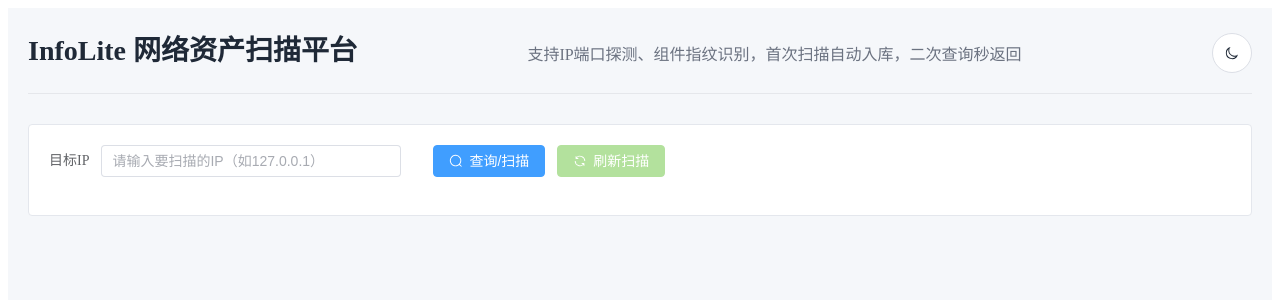
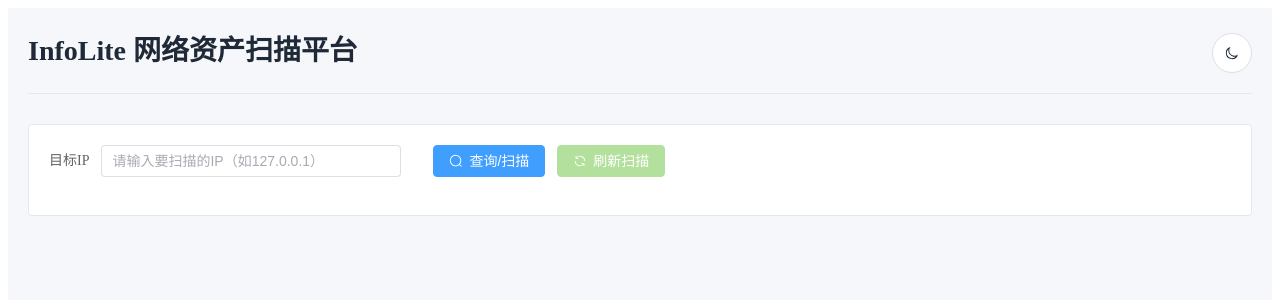
Before and after one commit to czheisenberg/InfoLite, a Vue app in the folder frontend/infolite-frontend/: page / in a window 1280 px wide. Shown: the top 300 px of the page. Built offline with nearby package versions, Linux system fonts and the light colour scheme.

Commit message:
feat: "1"

```diff
--- a/frontend/infolite-frontend/src/views/AssetScan.vue
+++ b/frontend/infolite-frontend/src/views/AssetScan.vue
@@ -3,7 +3,7 @@
     <!-- 页面头部 -->
     <div class="page-header">
       <h1 class="page-title">InfoLite 网络资产扫描平台</h1>
-      <p class="page-desc">支持IP端口探测、组件指纹识别，首次扫描自动入库，二次查询秒返回</p>
+      <!-- <p class="page-desc">支持IP端口探测、组件指纹识别，首次扫描自动入库，二次查询秒返回</p> -->
 
       <el-button
         icon="Moon"
```
